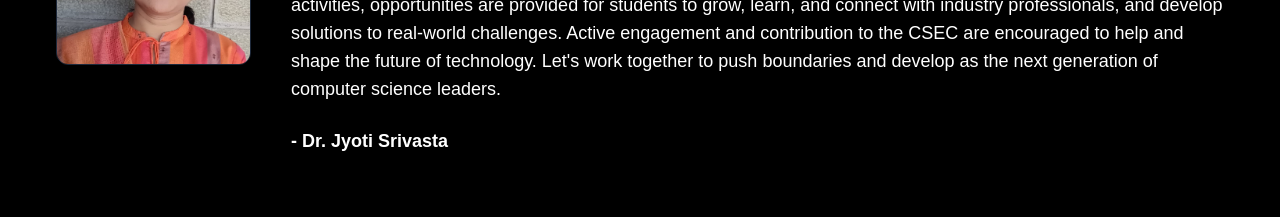
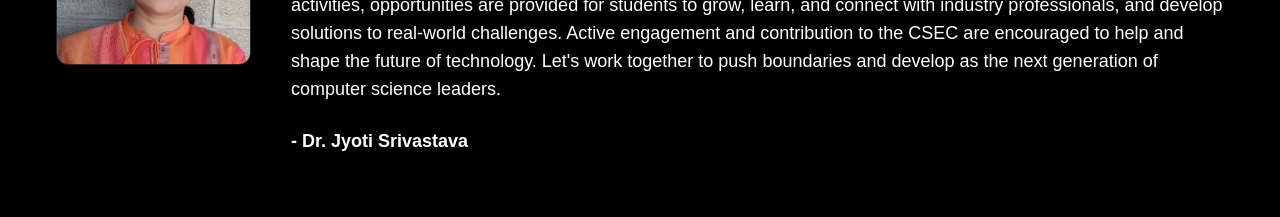
Before and after one commit to lakshaylalia/Csec_Website, a Next.js app: page / in a window 1280 px wide. Shown: the part 4040-4257 px from the top of the page. Built offline with nearby package versions, Linux system fonts and the light colour scheme; no server answers; a web font is replaced by a local one.

Commit message:
minor UI fixes

```diff
--- a/src/components/IOCSays.tsx
+++ b/src/components/IOCSays.tsx
@@ -64,7 +64,7 @@ const HodSay = () => {
                                 <p className="mt-10 text-lg">
                                 Welcome to the Computer Science Engineers&apos; Community (CSEC)! As the Faculty Coordinator of CSEC, a warm welcome is extended to all members and visitors. CSEC serves as a platform where students can collaborate, innovate, and enhance their technical skills. Through workshops, hackathons, guest lectures, and project-based activities, opportunities are provided for students to grow, learn, and connect with industry professionals, and develop solutions to real-world challenges. Active engagement and contribution to the CSEC are encouraged to help and shape the future of technology. Let&apos;s work together to push boundaries and develop as the next generation of computer science leaders.</p>
                                 <br/>
-                                <span className="text-end font-bold text-lg mt-6 block md:inline-block">- Dr. Jyoti Srivasta</span>
+                                <span className="text-end font-bold text-lg mt-6 block md:inline-block">- Dr. Jyoti Srivastava</span>
                             </div>
                         </div>
                     </motion.div>
```
